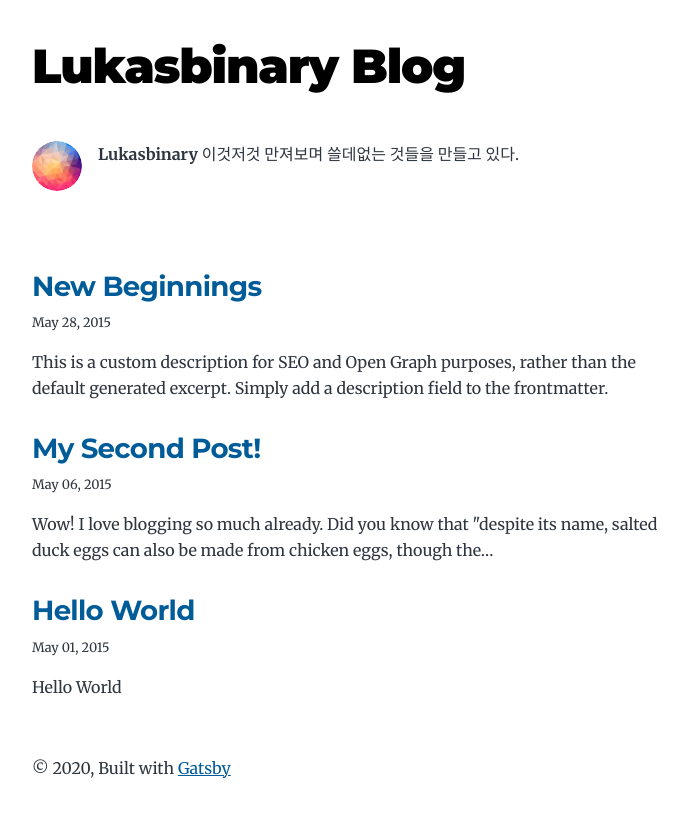
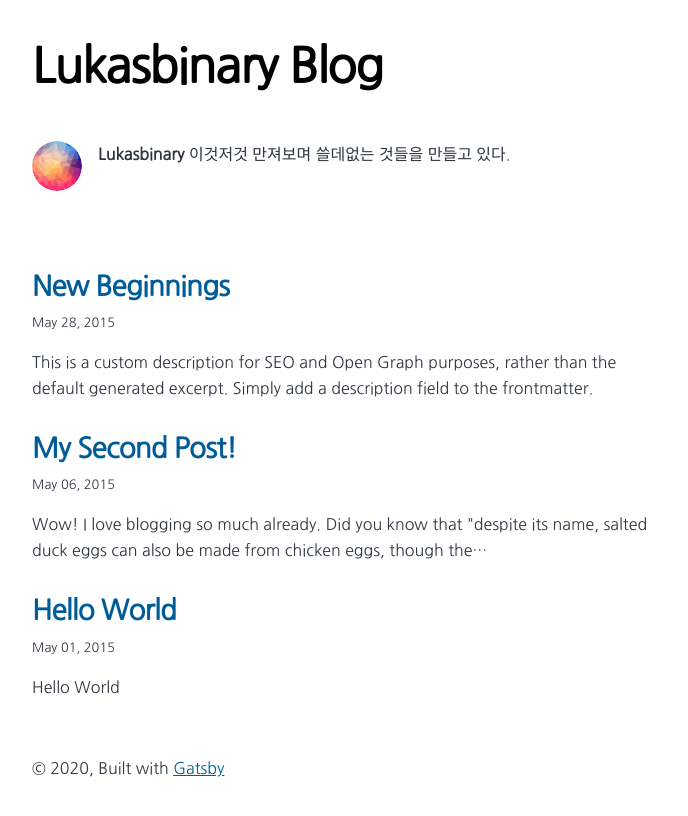
Before and after one commit to lukasbinary/blog, a Gatsby site: page / in a window 1280 px wide. Shown: the whole page, without its empty margins (292-980 px from the left). Built offline with nearby package versions, Linux system fonts and the light colour scheme; Gatsby itself is replaced by a stand-in of ours.

Commit message:
나눔고딕 노토세리프 폰트 추가

```diff
--- a/gatsby-browser.js
+++ b/gatsby-browser.js
@@ -1,6 +1,8 @@
 // custom typefaces
 import "typeface-montserrat"
 import "typeface-merriweather"
+import "@fontsource/nanum-gothic"
+import "@fontsource/noto-serif-kr"
 // normalize CSS across browsers
 import "./src/normalize.css"
 // custom CSS styles
--- a/package.json
+++ b/package.json
@@ -8,6 +8,8 @@
     "url": "https://github.com/gatsbyjs/gatsby/issues"
   },
   "dependencies": {
+    "@fontsource/nanum-gothic": "^4.0.1",
+    "@fontsource/noto-serif-kr": "^4.0.1",
     "gatsby": "^2.26.1",
     "gatsby-image": "^2.5.0",
     "gatsby-plugin-feed": "^2.7.0",
--- a/src/style.css
+++ b/src/style.css
@@ -27,13 +27,15 @@
   --spacing-20: 5rem;
   --spacing-24: 6rem;
   --spacing-32: 8rem;
+  --fontFamily-custom-sans: "Nanum Gothic";
+  --fontFamily-custom-serif: "Noto Serif KR";
   --fontFamily-sans: Montserrat, system-ui, -apple-system, BlinkMacSystemFont,
     "Segoe UI", Roboto, "Helvetica Neue", Arial, "Noto Sans", sans-serif,
     "Apple Color Emoji", "Segoe UI Emoji", "Segoe UI Symbol", "Noto Color Emoji";
   --fontFamily-serif: "Merriweather", "Georgia", Cambria, "Times New Roman",
     Times, serif;
-  --font-body: var(--fontFamily-serif);
-  --font-heading: var(--fontFamily-sans);
+  --font-body: var(--fontFamily-custom-sans);
+  --font-heading: var(--fontFamily-custom-sans);
   --fontWeight-normal: 400;
   --fontWeight-medium: 500;
   --fontWeight-semibold: 600;
```
Also changed, not shown: 1 other file.
